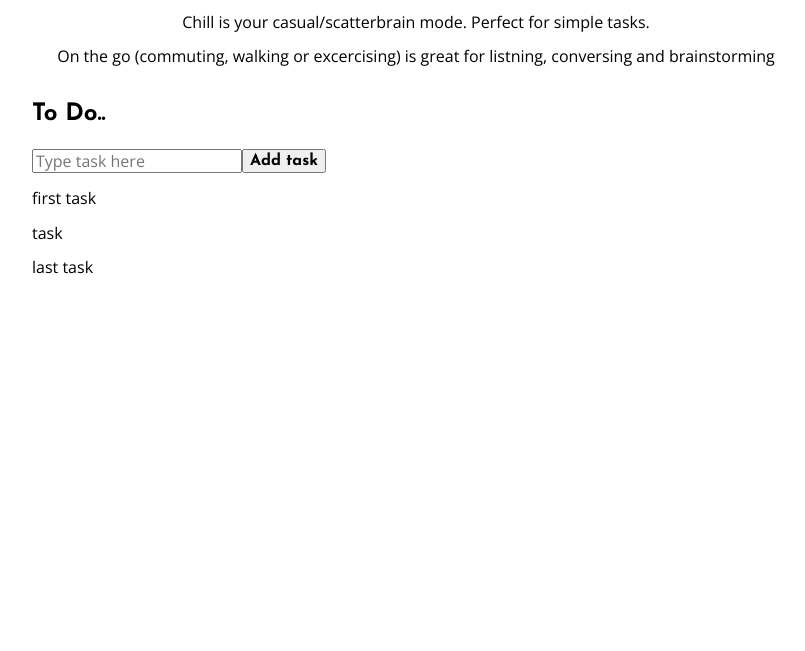
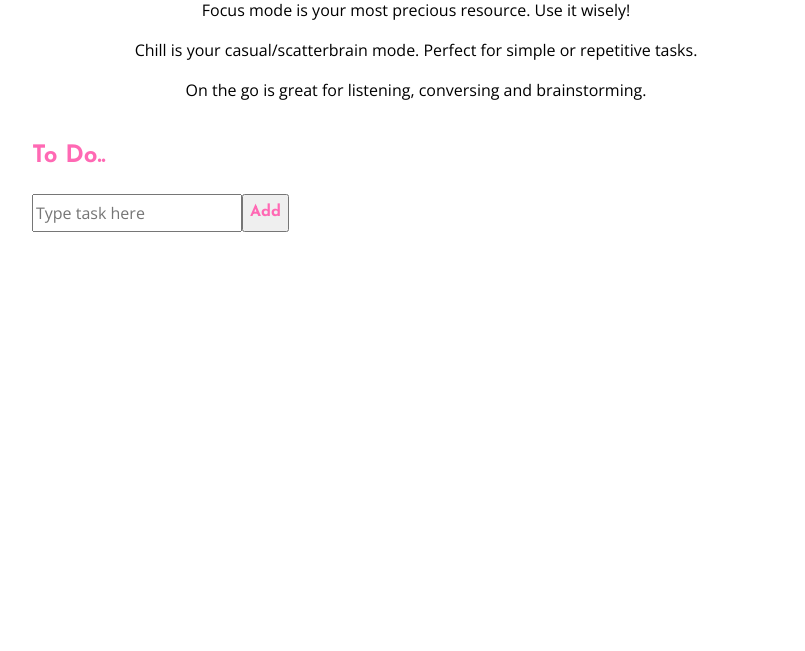
Before and after one commit to sarit-chaet-hudis/to-do-app, a website: page index.html in a window 1280 px wide. Shown: the part 149-800 px from the top of the page, without its empty margins (224-1029 px from the left). Drawn offline with nearby package versions, Linux system fonts and the light colour scheme.

Commit message:
add task to list

```diff
--- a/index.html
+++ b/index.html
@@ -20,25 +20,37 @@
       <h1 class="fontTitle">Smart To Do List</h1>
       <h2>Plan for each mode: Focus, Chill, On the Go</h2>
       <p>Focus mode is your most precious resource. Use it wisely!</p>
-      <p>Chill is your casual/scatterbrain mode. Perfect for simple tasks.</p>
       <p>
-        On the go (commuting, walking or excercising) is great for listning,
-        conversing and brainstorming
+        Chill is your casual/scatterbrain mode. Perfect for simple or repetitive
+        tasks.
       </p>
+      <p>On the go is great for listening, conversing and brainstorming.</p>
     </header>
     <main>
       <div class="listCont">
         <h2 class="fontTitle">To Do..</h2>
         <div class="newTask">
-          <div class="inputTask"><input type="text" id="#newTaskInput" placeholder="Type task here" required></div>
-          <button class="fontTitle">Add task</button>
+          <div class="inputTask">
+            <form action="">
+              <input
+                type="text"
+                id="taskToCreate"
+                placeholder="Type task here"
+                required="required"
+              />
+            </div>
+            <button class="fontTitle createTaskButton" type="submit" >
+              Add
+            </button>
+            </form>
         </div>
-        <div class="taskList">
-          <p>first task</p>
-          <p>task</p>
-          <p>last task</p>
+        <div class="taskListCont">
+          <ul class="taskList">
+
+          </ul>
         </div>
       </div>
     </main>
+    <script src="/index.js"></script>
   </body>
 </html>
--- a/index.js
+++ b/index.js
@@ -0,0 +1,18 @@
+// window.addEventListener("DOMContentLoaded", init);
+// function init() {
+//   localStorage.setItem("taskList", {});
+const createTaskButton = document.querySelector(".createTaskButton");
+const taskList = document.querySelector(".taskList");
+console.log(taskList);
+createTaskButton.addEventListener("click", createTask);
+
+function createTask(e) {
+  e.preventDefault();
+  const taskInput = document.querySelector("#taskToCreate");
+  const newTask = `<li>${taskInput.value}</li>`;
+  taskInput.value = "";
+  taskList.innerHTML = newTask;
+
+  //   localStorage.taskList.setItem("1", newTaskInput);
+  //   console.log(localStorage.getItem("taskList"));
+}
--- a/scss/main.scss
+++ b/scss/main.scss
@@ -1,5 +1,6 @@
 * {
   font-family: "Open Sans", sans-serif;
+  line-height: 1.5;
 }
 
 header {
@@ -11,6 +12,7 @@ header {
 .fontTitle {
   font-family: "Josefin Sans", sans-serif;
   font-weight: 700;
+  color: hotpink;
 }
 
 .listCont {
@@ -19,8 +21,11 @@ header {
   display: flex;
   flex-direction: column;
 
-.newTask {
+  .newTask {
+    display: flex;
 
-  display: flex;
+    input {
+      height: 2rem;
+    }
+  }
 }
-}
```
Also changed, not shown: assets/css/main.css.
